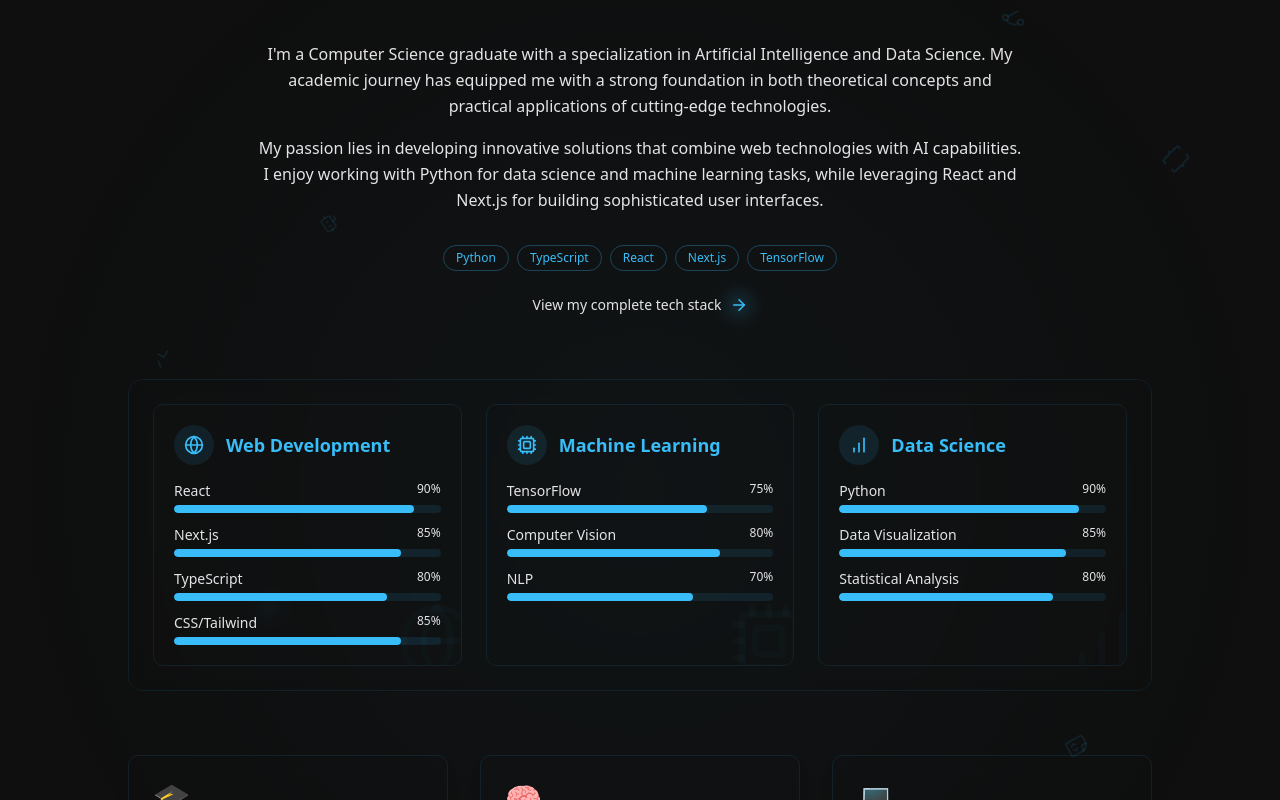
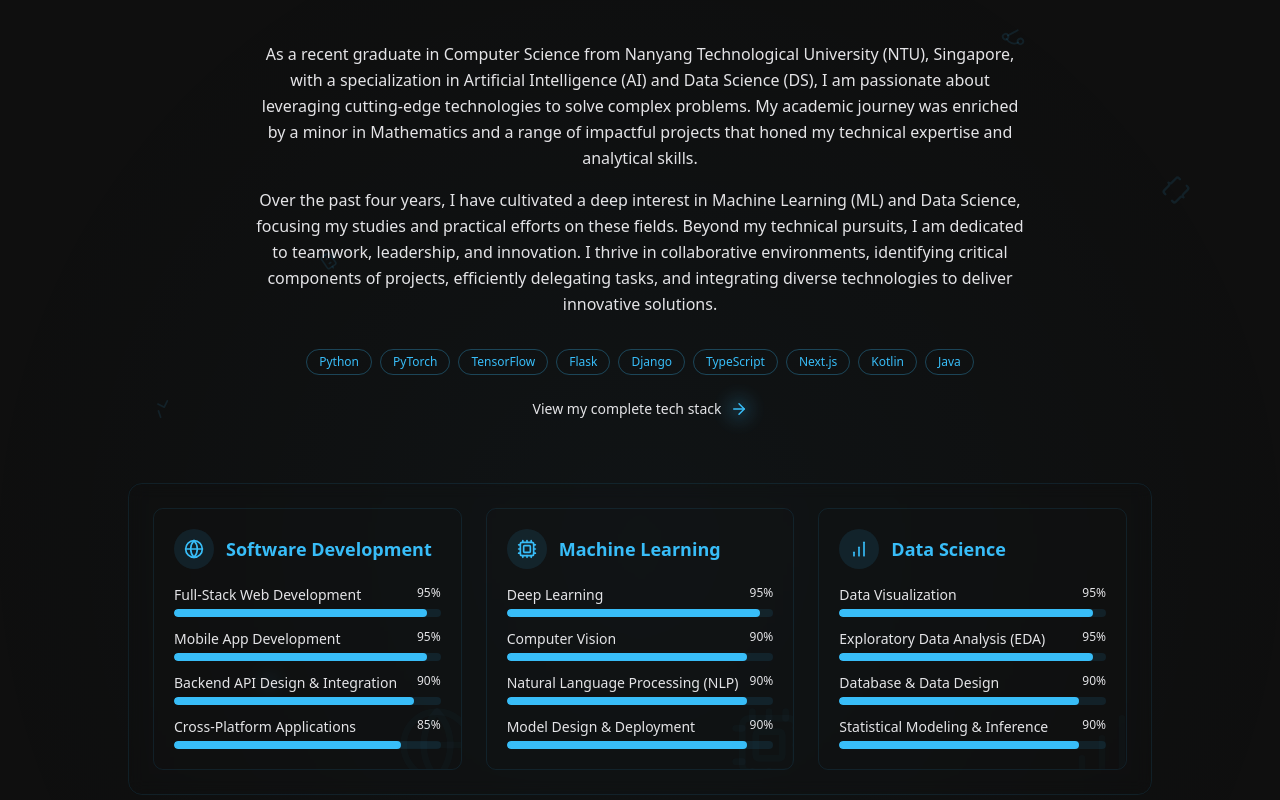
Before and after one commit to KristiyanCholakov/Portfolio-Website, a Next.js app: page / in a window 1280 px wide. Shown: the part 820-1620 px from the top of the page. Built offline with nearby package versions, Linux system fonts and the light colour scheme.

Commit message:
refactor About component to update education, skills, and specialization descriptions

```diff
--- a/src/components/sections/About.tsx
+++ b/src/components/sections/About.tsx
@@ -27,51 +27,63 @@ const highlights = [
   {
     icon: '🎓',
     title: 'Education',
-    description: 'MSc Computer Science with Distinction, Nottingham Trent University',
+    description: 'B.Eng. Computer Science, Nanyang Technological University (NTU), Singapore',
   },
   {
     icon: '🧠',
     title: 'Specialization',
-    description: 'Artificial Intelligence and Data Science',
+    description: 'Artificial Intelligence and Data Science with Minor in Mathematics',
   },
   {
     icon: '💻',
     title: 'Skills',
-    description: 'Web Development, Machine Learning, Computer Vision',
+    description: 'Machine Learning, Data Analysis, Software Development',
   },
 ]
 
 // Main technologies
-const mainTech = ['Python', 'TypeScript', 'React', 'Next.js', 'TensorFlow']
+const mainTech = [
+  'Python',
+  'PyTorch',
+  'TensorFlow',
+  'Flask',
+  'Django',
+  'TypeScript',
+  'Next.js',
+  'Kotlin',
+  'Java',
+]
 
 // Skills data for visualization
 const skillCategories = [
   {
-    name: 'Web Development',
+    name: 'Software Development',
     icon: Globe,
     skills: [
-      { name: 'React', level: 90 },
-      { name: 'Next.js', level: 85 },
-      { name: 'TypeScript', level: 80 },
-      { name: 'CSS/Tailwind', level: 85 },
+      { name: 'Full-Stack Web Development', level: 95 },
+      { name: 'Mobile App Development', level: 95 },
+      { name: 'Backend API Design & Integration', level: 90 },
+      { name: 'Cross-Platform Applications', level: 85 },
     ],
   },
   {
     name: 'Machine Learning',
     icon: Cpu,
     skills: [
-      { name: 'TensorFlow', level: 75 },
-      { name: 'Computer Vision', level: 80 },
-      { name: 'NLP', level: 70 },
+      { name: 'Deep Learning', level: 95 },
+      { name: 'Computer Vision', level: 90 },
+      { name: 'Natural Language Processing (NLP)', level: 90 },
+      { name: 'Model Design & Deployment', level: 90 },
     ],
   },
   {
     name: 'Data Science',
     icon: BarChart,
     skills: [
-      { name: 'Python', level: 90 },
-      { name: 'Data Visualization', level: 85 },
-      { name: 'Statistical Analysis', level: 80 },
+      { name: 'Data Visualization', level: 95 },
+      { name: 'Exploratory Data Analysis (EDA)', level: 95 },
+      { name: 'Database & Data Design', level: 90 },
+      { name: 'Statistical Modeling & Inference', level: 90 },
     ],
   },
 ]
@@ -223,14 +235,19 @@ export default function About() {
             transition={{ duration: 0.6, ease: 'easeOut' }}
           >
             <p className="text-text-primary leading-relaxed">
-              I&#39;m a Computer Science graduate with a specialization in Artificial Intelligence
-              and Data Science. My academic journey has equipped me with a strong foundation in both
-              theoretical concepts and practical applications of cutting-edge technologies.
+              As a recent graduate in Computer Science from Nanyang Technological University (NTU),
+              Singapore, with a specialization in Artificial Intelligence (AI) and Data Science
+              (DS), I am passionate about leveraging cutting-edge technologies to solve complex
+              problems. My academic journey was enriched by a minor in Mathematics and a range of
+              impactful projects that honed my technical expertise and analytical skills.
             </p>
             <p className="text-text-muted leading-relaxed">
-              My passion lies in developing innovative solutions that combine web technologies with
-              AI capabilities. I enjoy working with Python for data science and machine learning
-              tasks, while leveraging React and Next.js for building sophisticated user interfaces.
+              Over the past four years, I have cultivated a deep interest in Machine Learning (ML)
+              and Data Science, focusing my studies and practical efforts on these fields. Beyond my
+              technical pursuits, I am dedicated to teamwork, leadership, and innovation. I thrive
+              in collaborative environments, identifying critical components of projects,
+              efficiently delegating tasks, and integrating diverse technologies to deliver
+              innovative solutions.
             </p>
 
             {/* Main technologies tags */}
```
